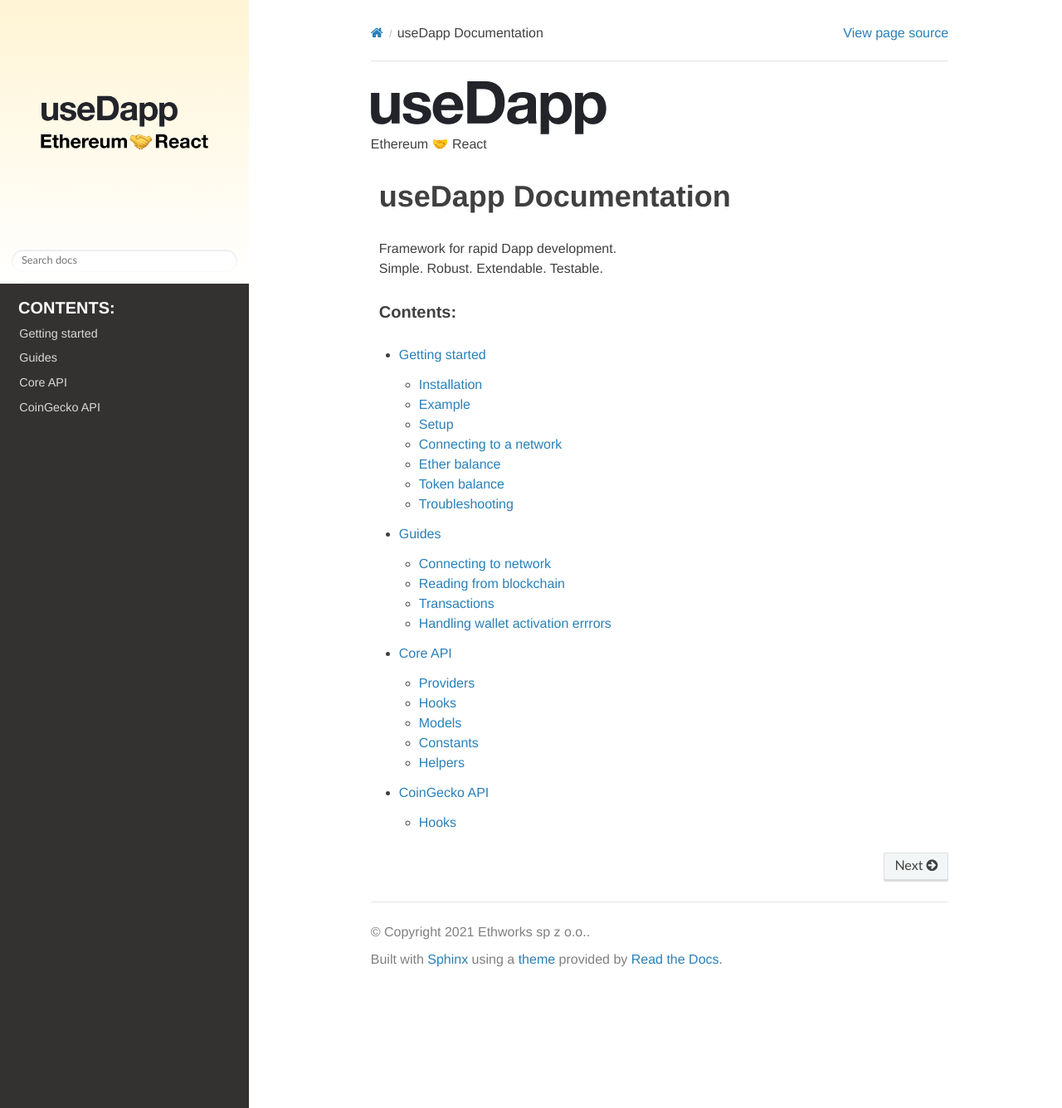
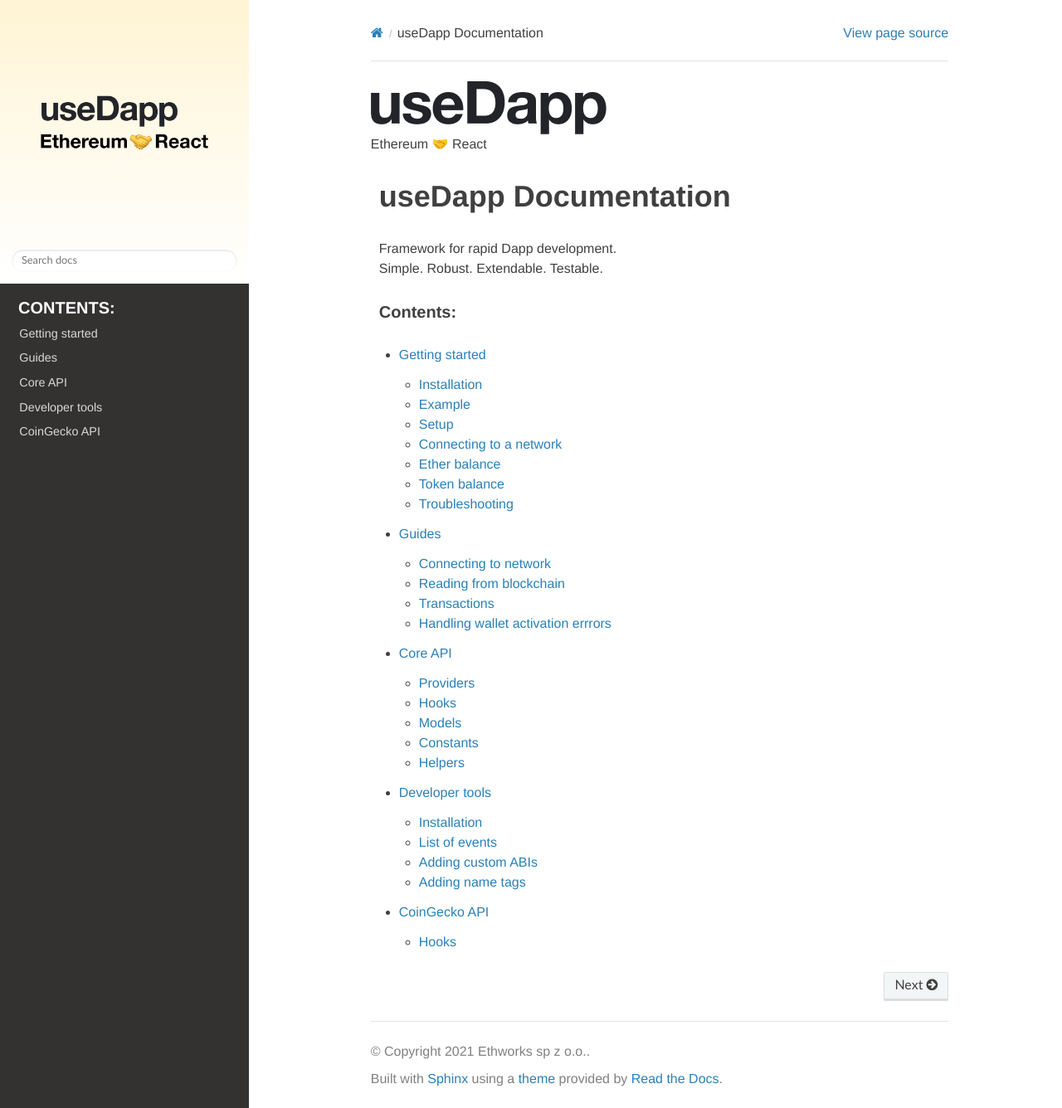
Before and after one commit to GreyRabbitty/useDApp, a Sphinx documentation site: the page built from docs/source/index.rst, in a window 1280 px wide and 1336 px high. Shown: the whole window at 83% size. Built offline with Sphinx 7.4.7 and the Read the Docs theme 2.0.0, drawn with Linux system fonts in a browser that asks for light colours; part of the change alters nothing that is shown.

Commit message:
Add devtools extension docs (#272)
* Describe installation and events

* Describe ABIs and Name Tags

```diff
--- /dev/null
+++ b/docs/source/developer-tools.rst
@@ -0,0 +1,97 @@
+Developer tools
+===============
+
+.. image:: images/developer-tools-overview.png
+
+Installation
+------------
+
+In order to use useDapp developer tools you can install it for your browser.
+
+#. Chrome Web Store (not available yet)
+#. Firefox Add-ons (not available yet)
+
+Alternatively you can built it from source and manually install it.
+
+1. Clone this repository and build the source
+
+.. code-block:: text
+
+  git clone https://github.com/EthWorks/useDApp.git
+  cd useDApp
+  yarn && yarn build
+
+2. If you are using the chrome browser:
+  #. Go to `chrome://extensions/ <chrome://extensions/>`_
+  #. Toggle developer mode
+  #. Click load unpacked
+  #. Open ``useDapp/packages/extension/build``
+
+3. If you are using firefox:
+  #. Go to `about:debugging <about:debugging>`_
+  #. Click This Firefox
+  #. Click Load Temporary Add-on
+  #. Open ``useDapp/packages/extension/build/manifest.json``
+
+List of events
+--------------
+
+.. image:: images/developer-tools-events.gif
+
+Init
+~~~~
+
+ This is always the first event being displayed. It is fired when the useDapp library loads and contains a timestamp of that. All other events are timed relative to Init.
+
+Network connected / disconnected
+~~~~~~~~~~~~~~~~~~~~~~~~~~~~~~~~
+
+ When the network changes on the provider this event is fired. Each network has its own name and color and other events are color coded according to the network they happened on. Those colors are also the exact same that Metamask uses, so you will feel right at home.
+
+Account connected / disconnected
+~~~~~~~~~~~~~~~~~~~~~~~~~~~~~~~~
+
+ When the user connects an account or changes it this event gets fired. You will also see the first four digits of the address for easier visual grepping.
+
+Block found
+~~~~~~~~~~~
+
+useDapp is constantly listening for new blocks. It does this so that it can maintain up to date blockchain state.
+
+Calls updated
+~~~~~~~~~~~~~
+
+To understand the information that the extension presents it is necessary to understand how useDapp manages blockchain data. Whenever the app makes a call to a high level hook like ``useTokenBalance`` a low level ``useContractCalls`` is invoked. useDapp maintains a list of blockchain calls that will be made whenever a new block is found.
+
+``useContractCalls`` adds or removes calls from that list. Because making lots of blockchain calls at once is problematic the calls are actually aggregated together in one giant call to the `Multicall <https://github.com/makerdao/multicall>`_ contract. The resulting data is later decoded and returned back to higher level hooks.
+
+The developer tools extension decodes and displays all the calls so that it is trivial to tell what is going on. Whenever the call list is modified the Calls updated event is emitted and a detailed breakdown of changes is made available to the user. The calls displayed can be Added, Removed or Persisted.
+
+State updated
+~~~~~~~~~~~~~
+
+Every change to the call list and every new block being mined trigger a blockchain call. Once the call is resolved the state is updated with the new data. This event outlines which state entries have been updated or removed as well as what data was fetched from the blockchain.
+
+Fetch error
+~~~~~~~~~~~
+
+If the call to the blockchain results in an error this event will be emitted alongside the details of the error.
+
+Error
+~~~~~
+
+ Best explained in the `web3-react documentation <https://github.com/NoahZinsmeister/web3-react/tree/v6/docs#understanding-error-bubbling>`_.
+
+Adding custom ABIs
+------------------
+
+ABIs are used to parse call data. Adding ABIs from your contracts will allow you to easily inspect method calls that your application is making. You can add ABIs as Solidity function signatures or as JSON.
+
+.. image:: images/developer-tools-abis.png
+
+Adding name tags
+----------------
+
+Name tags are used for identifying Ethereum addresses. Instead of remembering the hex values you can assign a human readable name to them. This names are used across this extension. Some addresses and names are added automatically (e.g. connected accounts or multicall contracts). Those can be changed at any point.
+
+.. image:: images/developer-tools-names.png
--- a/docs/source/index.rst
+++ b/docs/source/index.rst
@@ -14,4 +14,5 @@ useDapp Documentation
    getting-started.rst
    guide.rst
    core.rst
+   developer-tools.rst
    coingecko.rst
```
Also changed, not shown: docs/source/images/developer-tools-abis.png (added), docs/source/images/developer-tools-events.gif (added), docs/source/images/developer-tools-names.png (added), docs/source/images/developer-tools-overview.png (added).
